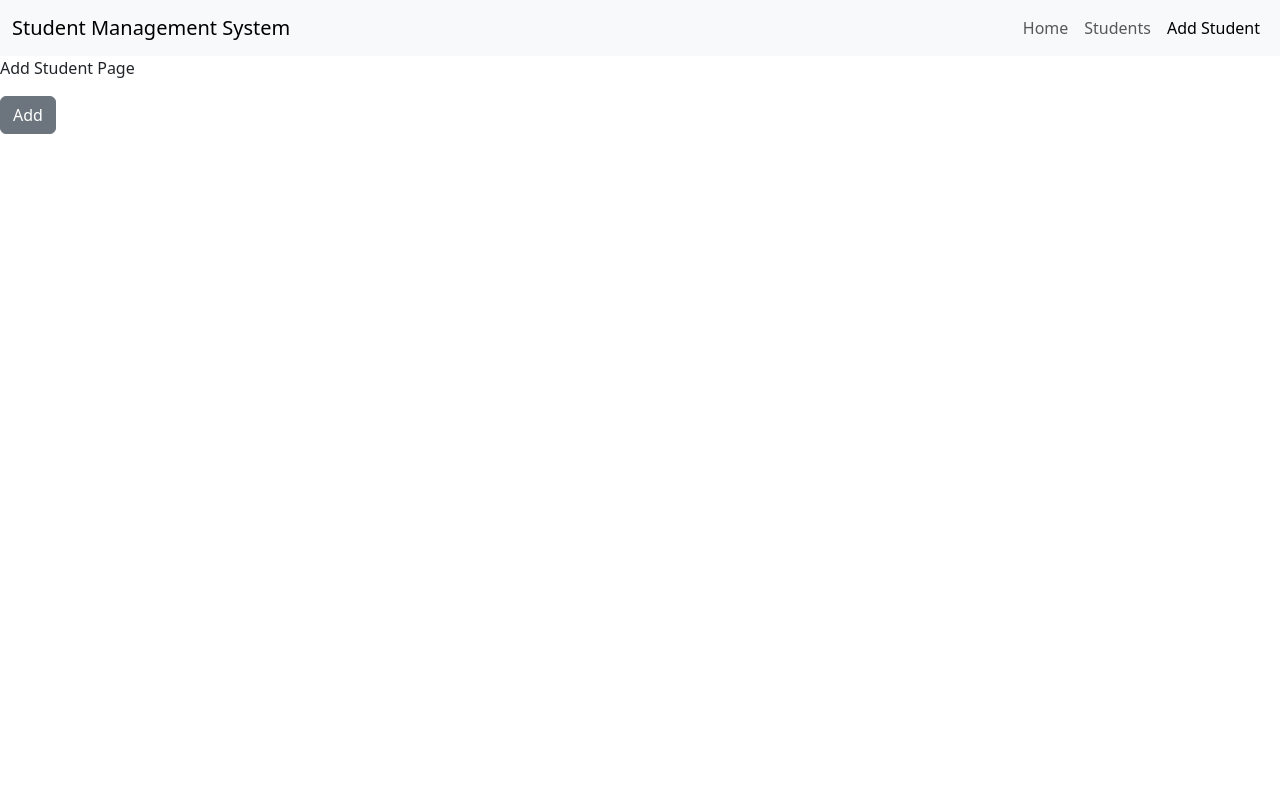
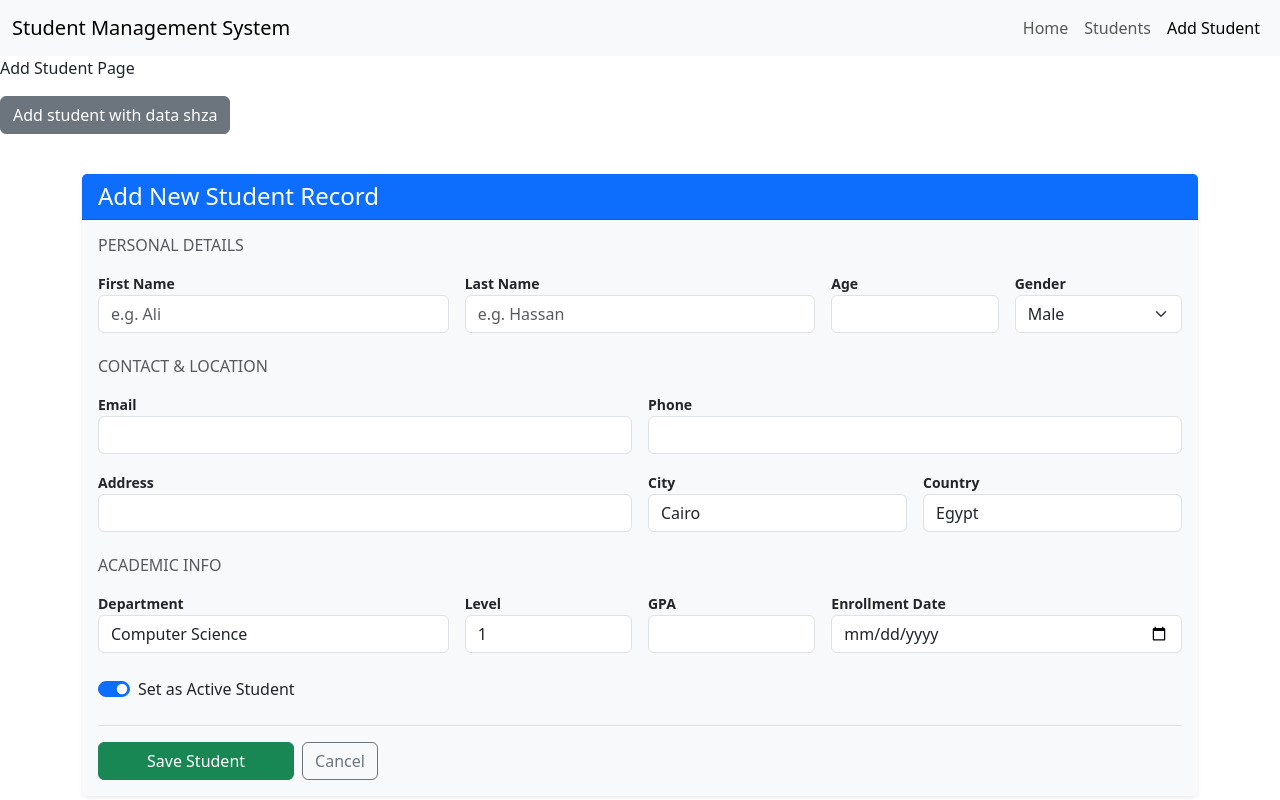
Before and after one commit to oniaz/ITI-Angular-Student-Management-System, an Angular app: page /add-student in a window 1280 px wide. Built offline with nearby package versions, Linux system fonts and the light colour scheme.

Commit message:
feat: implement add student form

```diff
--- a/src/app/pages/add-student/add-student.component.html
+++ b/src/app/pages/add-student/add-student.component.html
@@ -1,2 +1,97 @@
 <p>Add Student Page</p>
-<button class="btn btn-secondary mb-3" (click)="addStudent()">Add</button>
+<button class="btn btn-secondary mb-3" (click)="addStudentGahez()">Add student with data shza</button>
+
+<div class="container mt-4">
+  <div class="card shadow-sm border-0">
+    <div class="card-header bg-primary text-white">
+      <h4 class="mb-0">Add New Student Record</h4>
+    </div>
+
+    <div class="card-body bg-light">
+      <h6 class="text-muted mb-3">PERSONAL DETAILS</h6>
+      <div class="row g-3 mb-4">
+        <div class="col-md-4">
+          <label class="small fw-bold">First Name</label>
+          <input type="text" #firstName class="form-control" placeholder="e.g. Ali">
+        </div>
+        <div class="col-md-4">
+          <label class="small fw-bold">Last Name</label>
+          <input type="text" #lastName class="form-control" placeholder="e.g. Hassan">
+        </div>
+        <div class="col-md-2">
+          <label class="small fw-bold">Age</label>
+          <input type="number" #age class="form-control">
+        </div>
+        <div class="col-md-2">
+          <label class="small fw-bold">Gender</label>
+          <select #gender class="form-select">
+            <option value="Male">Male</option>
+            <option value="Female">Female</option>
+          </select>
+        </div>
+      </div>
+
+      <h6 class="text-muted mb-3">CONTACT & LOCATION</h6>
+      <div class="row g-3 mb-4">
+        <div class="col-md-6">
+          <label class="small fw-bold">Email</label>
+          <input type="email" #email class="form-control">
+        </div>
+        <div class="col-md-6">
+          <label class="small fw-bold">Phone</label>
+          <input type="text" #phone class="form-control">
+        </div>
+        <div class="col-md-6">
+          <label class="small fw-bold">Address</label>
+          <input type="text" #address class="form-control">
+        </div>
+        <div class="col-md-3">
+          <label class="small fw-bold">City</label>
+          <input type="text" #city class="form-control" value="Cairo">
+        </div>
+        <div class="col-md-3">
+          <label class="small fw-bold">Country</label>
+          <input type="text" #country class="form-control" value="Egypt">
+        </div>
+      </div>
+
+      <h6 class="text-muted mb-3">ACADEMIC INFO</h6>
+      <div class="row g-3 mb-4">
+        <div class="col-md-4">
+          <label class="small fw-bold">Department</label>
+          <input type="text" #department class="form-control" value="Computer Science">
+        </div>
+        <div class="col-md-2">
+          <label class="small fw-bold">Level</label>
+          <input type="number" #level class="form-control" value="1">
+        </div>
+        <div class="col-md-2">
+          <label class="small fw-bold">GPA</label>
+          <input type="number" step="0.1" #GPA class="form-control">
+        </div>
+        <div class="col-md-4">
+          <label class="small fw-bold">Enrollment Date</label>
+          <input type="date" #enrollmentDate class="form-control">
+        </div>
+      </div>
+
+      <div class="form-check form-switch mb-4">
+        <input class="form-check-input" type="checkbox" #isActive id="activeSwitch" checked>
+        <label class="form-check-label" for="activeSwitch">Set as Active Student</label>
+      </div>
+
+      <div class="border-top pt-3">
+        <button class="btn btn-success px-5 me-2"
+          (click)="addStudent(
+            firstName.value, lastName.value, age.value, gender.value,
+            email.value, phone.value, address.value, city.value,
+            country.value, department.value, level.value, GPA.value,
+            enrollmentDate.value, isActive.checked
+          )">
+          Save Student
+        </button>
+        <button routerLink="/students" class="btn btn-outline-secondary">Cancel</button>
+      </div>
+    </div>
+  </div>
+</div>
--- a/src/app/pages/add-student/add-student.component.ts
+++ b/src/app/pages/add-student/add-student.component.ts
@@ -1,6 +1,7 @@
 import { Component } from '@angular/core';
 import { StudentsService } from '../../services/students.service';
 import { Student } from '../../models/student';
+import { Router } from '@angular/router';
 
 @Component({
   selector: 'app-add-student',
@@ -8,7 +9,8 @@ import { Student } from '../../models/student';
   styleUrls: ['./add-student.component.css']
 })
 export class AddStudentComponent {
-  constructor(private _studentsService: StudentsService) { }
+  // constructor(private _studentsService: StudentsService) { }
+  constructor(private _studentsService: StudentsService, private router: Router) { }
 
   studentsData$ = this._studentsService.currentData$;
 
@@ -30,9 +32,40 @@ export class AddStudentComponent {
     isActive: true
   };
 
-  addStudent() {
+  addStudentGahez() {
     const updated = [...this._studentsService['studentsData'].value, this.newStudent];
     this._studentsService.addStudent(updated);
   }
 
+  addStudent(
+    firstName: string, lastName: string, age: string, gender: string,
+    email: string, phone: string, address: string, city: string,
+    country: string, department: string, level: string, GPA: string,
+    enrollmentDate: string, isActive: boolean
+  ) {
+    // Construct the object
+    const newStudent = {
+      id: Math.floor(Math.random() * 10000), // Unique ID generator
+      firstName,
+      lastName,
+      age: Number(age),
+      gender,
+      email,
+      phone,
+      address,
+      city,
+      country,
+      department,
+      level: Number(level),
+      GPA: Number(GPA),
+      enrollmentDate,
+      isActive
+    };
+
+    const updated = [...this._studentsService['studentsData'].value, newStudent];
+    this._studentsService.addStudent(updated);
+
+    this.router.navigate(['/students']);
+  }
+
 }
```
